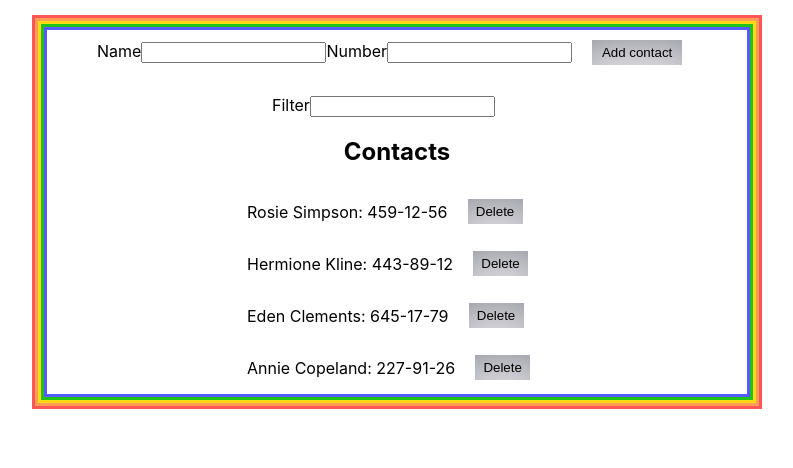
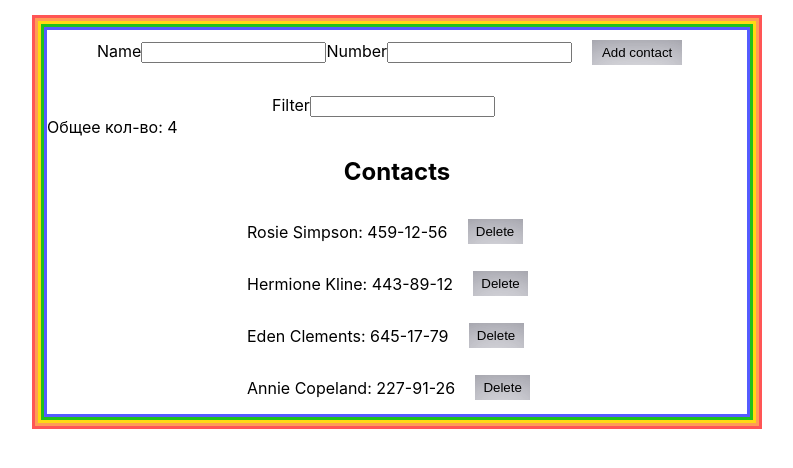
Before and after one commit to theUncleOleh/phonebooknext, a React (Create React App) app: page / in a window 1280 px wide. Shown: the top 468 px of the page, without its empty margins (243-1036 px from the left). Built offline with nearby package versions, Linux system fonts and the light colour scheme.

Commit message:
add proptypes

```diff
--- a/src/components/App.jsx
+++ b/src/components/App.jsx
@@ -1,4 +1,5 @@
 import { nanoid } from 'nanoid';
+import PropTypes from 'prop-types';
 import React, { Component } from 'react';
 import Form from './Form/Form';
 import ContactList from './ContactList/ContactList';
@@ -51,6 +52,7 @@ class App extends Component {
       <div className={s.container}>
         <Form onSubmit={this.addContact} />
         <Filter value={this.state.filter} onChange={this.onChangeFilter} />
+        <span>Общее кол-во: {this.state.contacts.length}</span>
         <ContactList
           contacts={visibleContacts}
           onDeleteContact={this.deleteContact}
```
Also changed, not shown: src/components/ContactList/ContactList.jsx (+11 -0 lines).
